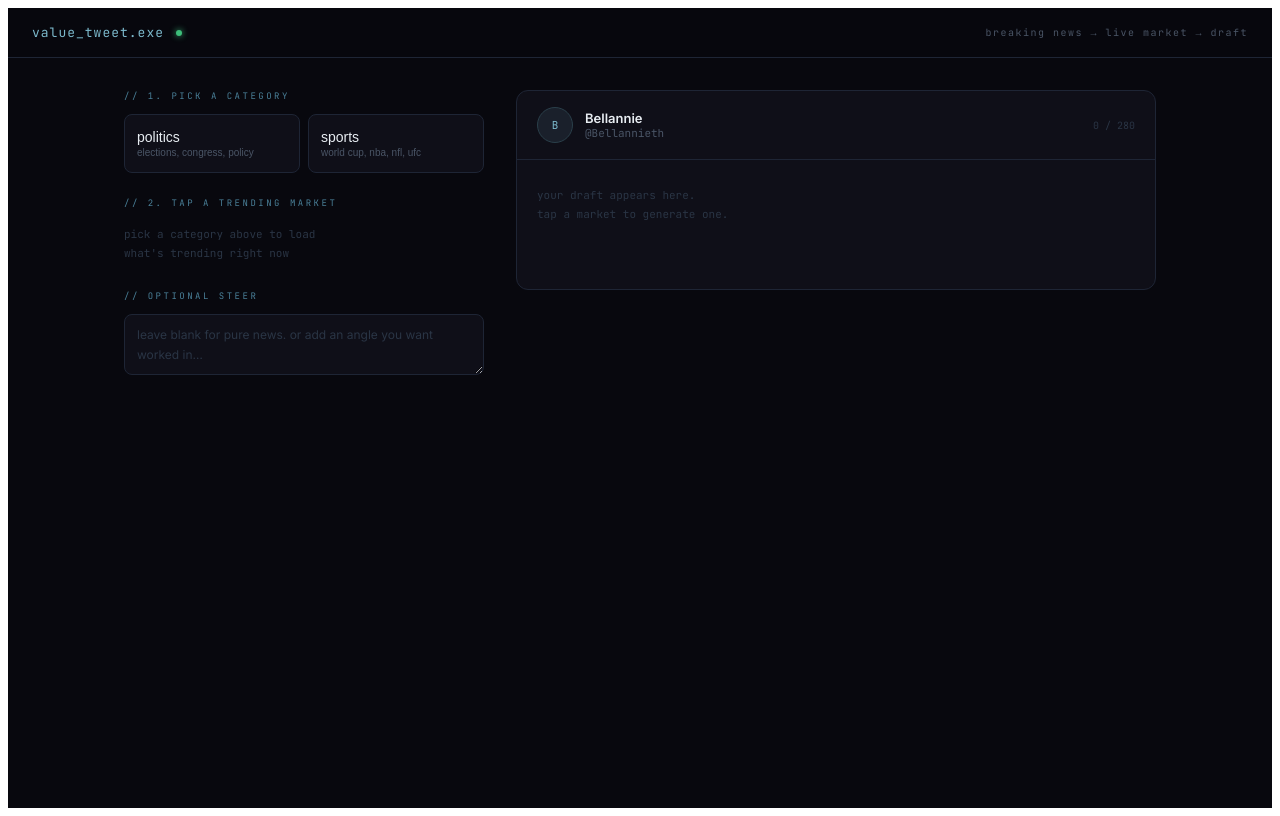
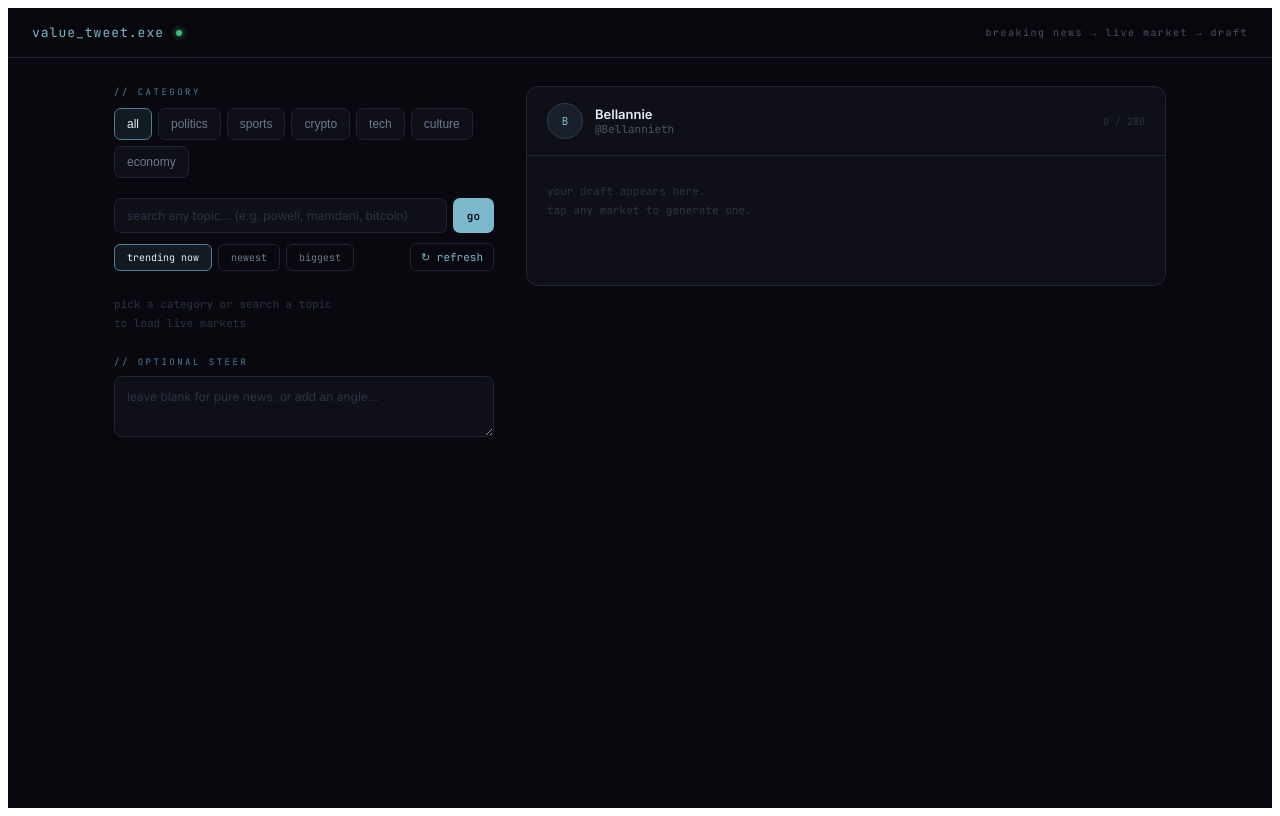
Before and after one commit to bellannieth/value-tweet-exe, a React (Vite) app: page / in a window 1280 px wide. Built offline with nearby package versions, Linux system fonts and the light colour scheme.

Commit message:
feat: category row, topic search, sort toggle, refresh, load more

```diff
--- a/src/App.jsx
+++ b/src/App.jsx
@@ -1,8 +1,13 @@
 import { useState, useCallback } from "react";
 
 const CATEGORIES = [
-  { id: "politics", label: "politics", desc: "elections, congress, policy" },
-  { id: "sports", label: "sports", desc: "world cup, nba, nfl, ufc" },
+  { id: "all", label: "all" },
+  { id: "politics", label: "politics" },
+  { id: "sports", label: "sports" },
+  { id: "crypto", label: "crypto" },
+  { id: "tech", label: "tech" },
+  { id: "culture", label: "culture" },
+  { id: "economy", label: "economy" },
 ];
 
 const SYSTEM_PROMPT = `You write ready-to-post prediction-market tweets for Bellannie (@Bellannieth) on X.
@@ -14,7 +19,7 @@ Hard format rules — never break these:
 
 Output format — exactly this, nothing else:
 line 1: a 1-2 sentence factual summary of the specific breaking news event behind the market. concrete. no filler.
-line 2: "[X]% chance [what the market is predicting]" then the polymarket url on the same line or the line right after.
+line 2: "[X]% chance [what the market is predicting]" then the polymarket url.
 
 Return ONLY the draft. no intro, no explanation, no quotes, no commentary. real news, real odds, real url. nothing else.`;
 
@@ -24,18 +29,16 @@ function buildDraftPrompt(market, context) {
         ? `current live odds: ${market.probability}% (yes)`
         : `current live odds: ${market.leader} leading at ${market.probability}%`)
     : `current live odds: check the market page`;
-
   const ctx = context.trim()
     ? `\n\noptional steer from bellannie (use only if it fits the real news, never invent): "${context.trim()}"`
     : "";
-
-  return `here is a real, open polymarket market trending in this category right now:
+  return `here is a real, open polymarket market trending right now:
 
 market: ${market.title}
 ${oddsLine}
 url: ${market.url}
 
-step 1: use the web_search tool to find the biggest specific breaking news story behind this market right now (last few days). get the real event, real names, real numbers.
+step 1: use the web_search tool to find the biggest specific breaking news story behind this market right now (last few days). get real event, real names, real numbers.
 
 step 2: output ONLY a ready-to-post draft in this exact format:
 line 1: 1-2 sentence factual news summary of that event. no spin, no hashtags, no emojis, no em dashes.
@@ -45,7 +48,9 @@ use the real odds above (${market.probability != null ? market.probability + "%"
 }
 
 export default function App() {
-  const [category, setCategory] = useState("politics");
+  const [category, setCategory] = useState("all");
+  const [sort, setSort] = useState("trending");
+  const [search, setSearch] = useState("");
   const [context, setContext] = useState("");
   const [tweet, setTweet] = useState("");
   const [loading, setLoading] = useState(false);
@@ -55,6 +60,7 @@ export default function App() {
   const [markets, setMarkets] = useState([]);
   const [loadingMarkets, setLoadingMarkets] = useState(false);
   const [fetchError, setFetchError] = useState("");
+  const [hasMore, setHasMore] = useState(false);
 
   const generate = useCallback(async (mkt) => {
     const target = mkt || market;
@@ -88,35 +94,36 @@ export default function App() {
     setLoading(false);
   }, [market, context]);
 
-  const fetchMarkets = useCallback(async (cat) => {
-    setLoadingMarkets(true);
-    setFetchError("");
-    setMarkets([]);
-    setMarket(null);
-    setTweet("");
+  const loadMarkets = useCallback(async (opts = {}) => {
+    const cat = opts.category ?? category;
+    const srt = opts.sort ?? sort;
+    const q = opts.search ?? search;
+    const offset = opts.offset ?? 0;
+    const append = opts.append ?? false;
+
+    if (append) setLoadingMarkets(true);
+    else { setLoadingMarkets(true); setFetchError(""); setMarkets([]); setMarket(null); setTweet(""); }
+
     try {
-      const r = await fetch(`/api/fetch-markets?category=${cat}`);
+      const params = new URLSearchParams({ category: cat, sort: srt, offset: String(offset), count: "12" });
+      if (q.trim()) params.set("q", q.trim());
+      const r = await fetch(`/api/fetch-markets?${params.toString()}`);
       if (!r.ok) { setFetchError("could not load markets. try again."); setLoadingMarkets(false); return; }
       const j = await r.json();
       const items = j.markets || [];
-      if (!items.length) { setFetchError("no trending markets found right now."); setLoadingMarkets(false); return; }
-      setMarkets(items);
+      if (!append && !items.length) setFetchError(q.trim() ? `no open markets matching "${q.trim()}".` : "no trending markets found right now.");
+      setMarkets((prev) => append ? [...prev, ...items] : items);
+      setHasMore(!!j.hasMore);
     } catch (e) {
       setFetchError("could not load markets. try again.");
     }
     setLoadingMarkets(false);
-  }, []);
+  }, [category, sort, search]);
 
-  const selectCategory = useCallback((cat) => {
-    setCategory(cat);
-    fetchMarkets(cat);
-  }, [fetchMarkets]);
+  const pickCategory = useCallback((cat) => { setCategory(cat); loadMarkets({ category: cat, offset: 0 }); }, [loadMarkets]);
+  const pickSort = useCallback((srt) => { setSort(srt); if (markets.length || search.trim()) loadMarkets({ sort: srt, offset: 0 }); }, [loadMarkets, markets.length, search]);
 
-  // tapping a market selects it AND generates the draft immediately
-  const selectMarket = useCallback((m) => {
-    setMarket(m);
-    generate(m);
-  }, [generate]);
+  const selectMarket = useCallback((m) => { setMarket(m); generate(m); }, [generate]);
 
   const copy = () => {
     if (!tweet) return;
@@ -128,11 +135,9 @@ export default function App() {
   const charCount = tweet.length;
   const overLimit = charCount > 280;
   const mono = "'JetBrains Mono', 'Courier New', monospace";
+  const probLabel = (m) => m.probability == null ? null : (m.binary ? `now ${m.probability}%` : `${m.leader} ${m.probability}%`);
 
-  const probLabel = (m) => {
-    if (m.probability == null) return null;
-    return m.binary ? `now ${m.probability}%` : `${m.leader} ${m.probability}%`;
-  };
+  const tabBtn = (active) => ({ padding: "6px 12px", background: active ? "rgba(124,185,204,0.1)" : "transparent", border: `1px solid ${active ? "#4A8099" : "#1E2535"}`, borderRadius: "6px", color: active ? "#E8EDF2" : "#6B7B8D", fontFamily: mono, fontSize: "10px", cursor: "pointer", whiteSpace: "nowrap" });
 
   return (
     <div style={{ minHeight: "100vh", background: "#08080E", color: "#E8EDF2", fontFamily: "'Inter', system-ui, sans-serif", display: "flex", flexDirection: "column" }}>
@@ -144,52 +149,68 @@ export default function App() {
         <div style={{ fontFamily: mono, fontSize: "10px", color: "#4A5566", letterSpacing: "1.5px" }}>breaking news → live market → draft</div>
       </header>
 
-      <div style={{ flex: 1, display: "grid", gridTemplateColumns: "360px 1fr", maxWidth: "1080px", width: "100%", margin: "0 auto", padding: "32px 24px", gap: "32px", boxSizing: "border-box" }}>
+      <div style={{ flex: 1, display: "grid", gridTemplateColumns: "380px 1fr", maxWidth: "1100px", width: "100%", margin: "0 auto", padding: "28px 24px", gap: "32px", boxSizing: "border-box" }}>
 
-        <div style={{ display: "flex", flexDirection: "column", gap: "24px" }}>
+        <div style={{ display: "flex", flexDirection: "column", gap: "20px" }}>
 
+          {/* CATEGORY */}
           <div>
-            <div style={{ fontFamily: mono, fontSize: "9px", color: "#4A8099", letterSpacing: "2.5px", textTransform: "uppercase", marginBottom: "12px" }}>// 1. pick a category</div>
-            <div style={{ display: "flex", gap: "8px" }}>
+            <div style={{ fontFamily: mono, fontSize: "9px", color: "#4A8099", letterSpacing: "2.5px", textTransform: "uppercase", marginBottom: "10px" }}>// category</div>
+            <div style={{ display: "flex", flexWrap: "wrap", gap: "6px" }}>
               {CATEGORIES.map((c) => (
-                <button key={c.id} onClick={() => selectCategory(c.id)} style={{ flex: 1, padding: "14px 12px", background: category === c.id && markets.length ? "rgba(124,185,204,0.08)" : "#0F0F18", border: `1px solid ${category === c.id && markets.length ? "#4A8099" : "#1E2535"}`, borderRadius: "8px", cursor: "pointer", textAlign: "left", transition: "all 0.15s" }}>
-                  <div style={{ fontSize: "14px", fontWeight: "500", color: "#E8EDF2", marginBottom: "2px" }}>{c.label}</div>
-                  <div style={{ fontSize: "10px", color: "#4A5566" }}>{c.desc}</div>
-                </button>
+                <button key={c.id} onClick={() => pickCategory(c.id)} style={{ padding: "8px 12px", background: category === c.id ? "rgba(124,185,204,0.1)" : "#0F0F18", border: `1px solid ${category === c.id ? "#4A8099" : "#1E2535"}`, borderRadius: "7px", color: category === c.id ? "#E8EDF2" : "#6B7B8D", fontSize: "12px", cursor: "pointer" }}>{c.label}</button>
               ))}
             </div>
           </div>
 
+          {/* SEARCH + SORT + REFRESH */}
           <div>
-            <div style={{ fontFamily: mono, fontSize: "9px", color: "#4A8099", letterSpacing: "2.5px", textTransform: "uppercase", marginBottom: "12px" }}>// 2. tap a trending market</div>
+            <div style={{ display: "flex", gap: "6px", marginBottom: "10px" }}>
+              <input value={search} onChange={(e) => setSearch(e.target.value)} onKeyDown={(e) => { if (e.key === "Enter") loadMarkets({ offset: 0 }); }} placeholder="search any topic… (e.g. powell, mamdani, bitcoin)" style={{ flex: 1, background: "#0F0F18", border: "1px solid #1E2535", borderRadius: "7px", color: "#E8EDF2", fontFamily: "'Inter', sans-serif", fontSize: "12px", padding: "9px 12px", outline: "none" }} />
+              <button onClick={() => loadMarkets({ offset: 0 })} style={{ padding: "0 14px", background: "#7CB9CC", border: "none", borderRadius: "7px", color: "#05080A", fontFamily: mono, fontSize: "11px", fontWeight: "600", cursor: "pointer" }}>go</button>
+            </div>
+            <div style={{ display: "flex", gap: "6px", alignItems: "center" }}>
+              <button onClick={() => pickSort("trending")} style={tabBtn(sort === "trending")}>trending now</button>
+              <button onClick={() => pickSort("newest")} style={tabBtn(sort === "newest")}>newest</button>
+              <button onClick={() => pickSort("volume")} style={tabBtn(sort === "volume")}>biggest</button>
+              <button onClick={() => loadMarkets({ offset: 0 })} title="refresh" style={{ marginLeft: "auto", padding: "6px 10px", background: "transparent", border: "1px solid #1E2535", borderRadius: "6px", color: "#7CB9CC", fontFamily: mono, fontSize: "11px", cursor: "pointer" }}>↻ refresh</button>
+            </div>
+          </div>
 
+          {/* MARKETS */}
+          <div>
             {!markets.length && !loadingMarkets && !fetchError && (
-              <div style={{ fontFamily: mono, fontSize: "11px", color: "#2A3545", lineHeight: "1.7", padding: "4px 0" }}>pick a category above to load<br />what's trending right now</div>
+              <div style={{ fontFamily: mono, fontSize: "11px", color: "#2A3545", lineHeight: "1.7", padding: "4px 0" }}>pick a category or search a topic<br />to load live markets</div>
             )}
-            {loadingMarkets && <div style={{ fontFamily: mono, fontSize: "11px", color: "#4A8099", padding: "8px 0" }}>loading trending markets...</div>}
+            {loadingMarkets && !markets.length && <div style={{ fontFamily: mono, fontSize: "11px", color: "#4A8099", padding: "8px 0" }}>loading live markets...</div>}
             {fetchError && <div style={{ color: "#E05555", fontSize: "12px", padding: "4px 0" }}>{fetchError}</div>}
 
             {markets.length > 0 && (
-              <div style={{ display: "flex", flexDirection: "column", gap: "6px" }}>
+              <div style={{ display: "flex", flexDirection: "column", gap: "6px", maxHeight: "46vh", overflowY: "auto", paddingRight: "4px" }}>
                 {markets.map((m) => (
-                  <button key={m.id} onClick={() => selectMarket(m)} disabled={loading} style={{ textAlign: "left", padding: "12px", background: market && market.id === m.id ? "rgba(124,185,204,0.1)" : "#0F0F18", border: `1px solid ${market && market.id === m.id ? "#4A8099" : "#1E2535"}`, borderRadius: "8px", cursor: loading ? "wait" : "pointer", transition: "all 0.15s" }}>
+                  <button key={m.id} onClick={() => selectMarket(m)} disabled={loading} style={{ textAlign: "left", padding: "11px 12px", background: market && market.id === m.id ? "rgba(124,185,204,0.1)" : "#0F0F18", border: `1px solid ${market && market.id === m.id ? "#4A8099" : "#1E2535"}`, borderRadius: "8px", cursor: loading ? "wait" : "pointer", transition: "all 0.15s" }}>
                     <div style={{ fontSize: "12px", color: market && market.id === m.id ? "#E8EDF2" : "#8B9BAD", lineHeight: "1.4", marginBottom: "5px" }}>{m.title}</div>
                     <div style={{ display: "flex", gap: "8px", alignItems: "center" }}>
                       {probLabel(m) && <span style={{ fontFamily: mono, fontSize: "10px", color: "#3DBE7A" }}>{probLabel(m)}</span>}
-                      {m.volume && <span style={{ fontFamily: mono, fontSize: "9px", color: "#4A5566" }}>vol ${Number(m.volume).toLocaleString(undefined, { maximumFractionDigits: 0 })}</span>}
+                      {m.volume && <span style={{ fontFamily: mono, fontSize: "9px", color: "#4A5566" }}>24h ${Number(m.volume).toLocaleString(undefined, { maximumFractionDigits: 0 })}</span>}
                     </div>
                   </button>
                 ))}
+                {hasMore && (
+                  <button onClick={() => loadMarkets({ offset: markets.length, append: true })} disabled={loadingMarkets} style={{ padding: "10px", background: "transparent", border: "1px dashed #2A3F4A", borderRadius: "8px", color: "#7CB9CC", fontFamily: mono, fontSize: "11px", cursor: "pointer", marginTop: "2px" }}>{loadingMarkets ? "loading..." : "load more markets +"}</button>
+                )}
               </div>
             )}
           </div>
 
+          {/* OPTIONAL STEER */}
           <div>
-            <div style={{ fontFamily: mono, fontSize: "9px", color: "#4A8099", letterSpacing: "2.5px", textTransform: "uppercase", marginBottom: "12px" }}>// optional steer</div>
-            <textarea value={context} onChange={(e) => setContext(e.target.value)} placeholder="leave blank for pure news. or add an angle you want worked in…" rows={2} style={{ width: "100%", background: "#0F0F18", border: "1px solid #1E2535", borderRadius: "8px", color: "#E8EDF2", fontFamily: "'Inter', sans-serif", fontSize: "12px", lineHeight: "1.6", padding: "10px 12px", resize: "vertical", outline: "none", boxSizing: "border-box" }} />
+            <div style={{ fontFamily: mono, fontSize: "9px", color: "#4A8099", letterSpacing: "2.5px", textTransform: "uppercase", marginBottom: "8px" }}>// optional steer</div>
+            <textarea value={context} onChange={(e) => setContext(e.target.value)} placeholder="leave blank for pure news. or add an angle…" rows={2} style={{ width: "100%", background: "#0F0F18", border: "1px solid #1E2535", borderRadius: "8px", color: "#E8EDF2", fontFamily: "'Inter', sans-serif", fontSize: "12px", lineHeight: "1.6", padding: "10px 12px", resize: "vertical", outline: "none", boxSizing: "border-box" }} />
           </div>
         </div>
 
+        {/* OUTPUT */}
         <div style={{ display: "flex", flexDirection: "column", gap: "20px" }}>
           <div style={{ background: "#0F0F18", border: `1px solid ${overLimit ? "#E05555" : "#1E2535"}`, borderRadius: "12px", overflow: "hidden", minHeight: "200px" }}>
             <div style={{ display: "flex", alignItems: "center", gap: "12px", padding: "16px 20px", borderBottom: "1px solid #1E2535" }}>
@@ -211,7 +232,7 @@ export default function App() {
                   </div>
                 </div>
               ) : (
-                <div style={{ fontFamily: mono, fontSize: "11px", color: "#2A3545", paddingTop: "6px", lineHeight: "1.7" }}>your draft appears here.<br />tap a market to generate one.</div>
+                <div style={{ fontFamily: mono, fontSize: "11px", color: "#2A3545", paddingTop: "6px", lineHeight: "1.7" }}>your draft appears here.<br />tap any market to generate one.</div>
               )}
             </div>
             {tweet && !loading && (
@@ -242,9 +263,11 @@ export default function App() {
         @import url('https://fonts.googleapis.com/css2?family=Inter:wght@300;400;500;600&family=JetBrains+Mono:wght@400;500;600&display=swap');
         @keyframes pulse { 0%, 100% { opacity: 0.3; } 50% { opacity: 0.6; } }
         * { box-sizing: border-box; }
-        textarea::placeholder { color: #2A3545; }
+        textarea::placeholder, input::placeholder { color: #2A3545; }
+        ::-webkit-scrollbar { width: 6px; }
+        ::-webkit-scrollbar-thumb { background: #1E2535; border-radius: 3px; }
         @media (max-width: 720px) {
-          div[style*="grid-template-columns: 360px"] { grid-template-columns: 1fr !important; }
+          div[style*="grid-template-columns: 380px"] { grid-template-columns: 1fr !important; }
         }
         @media (prefers-reduced-motion: reduce) { * { animation: none !important; transition: none !important; } }
       `}</style>
```
